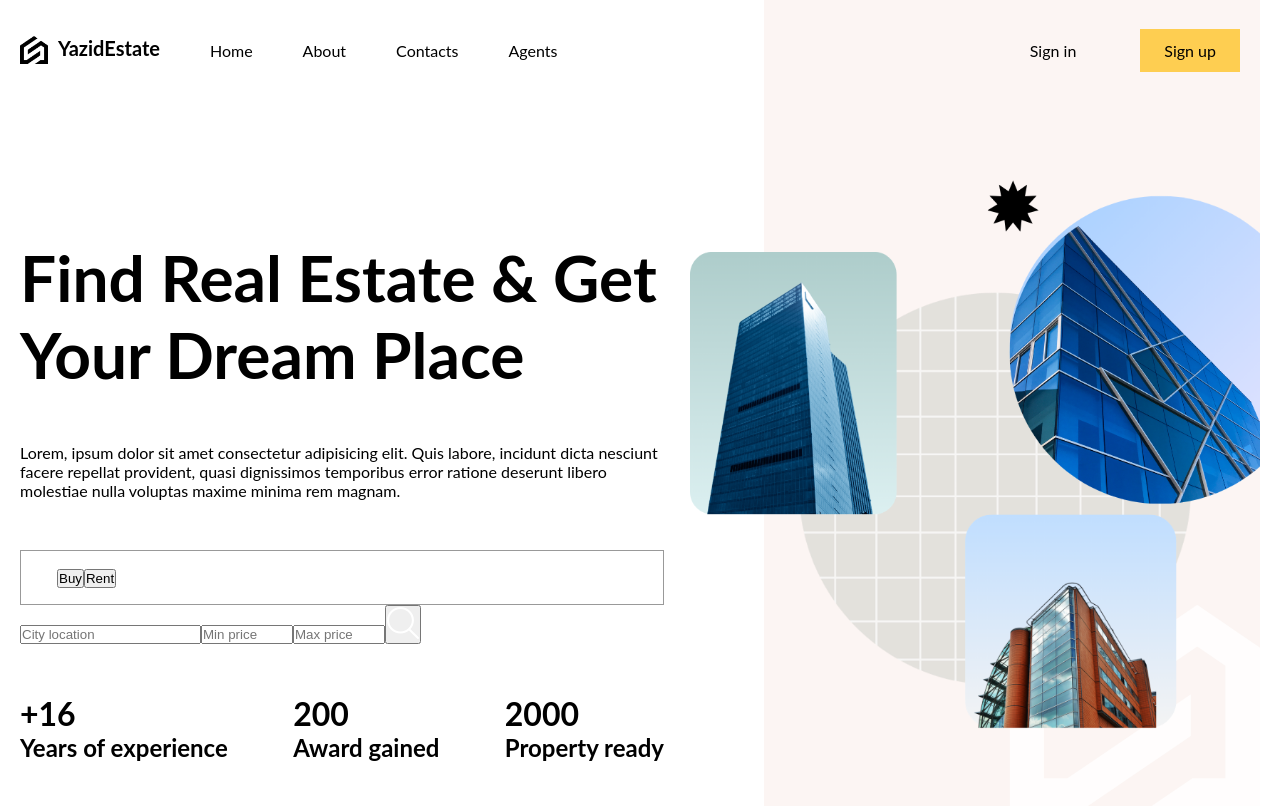
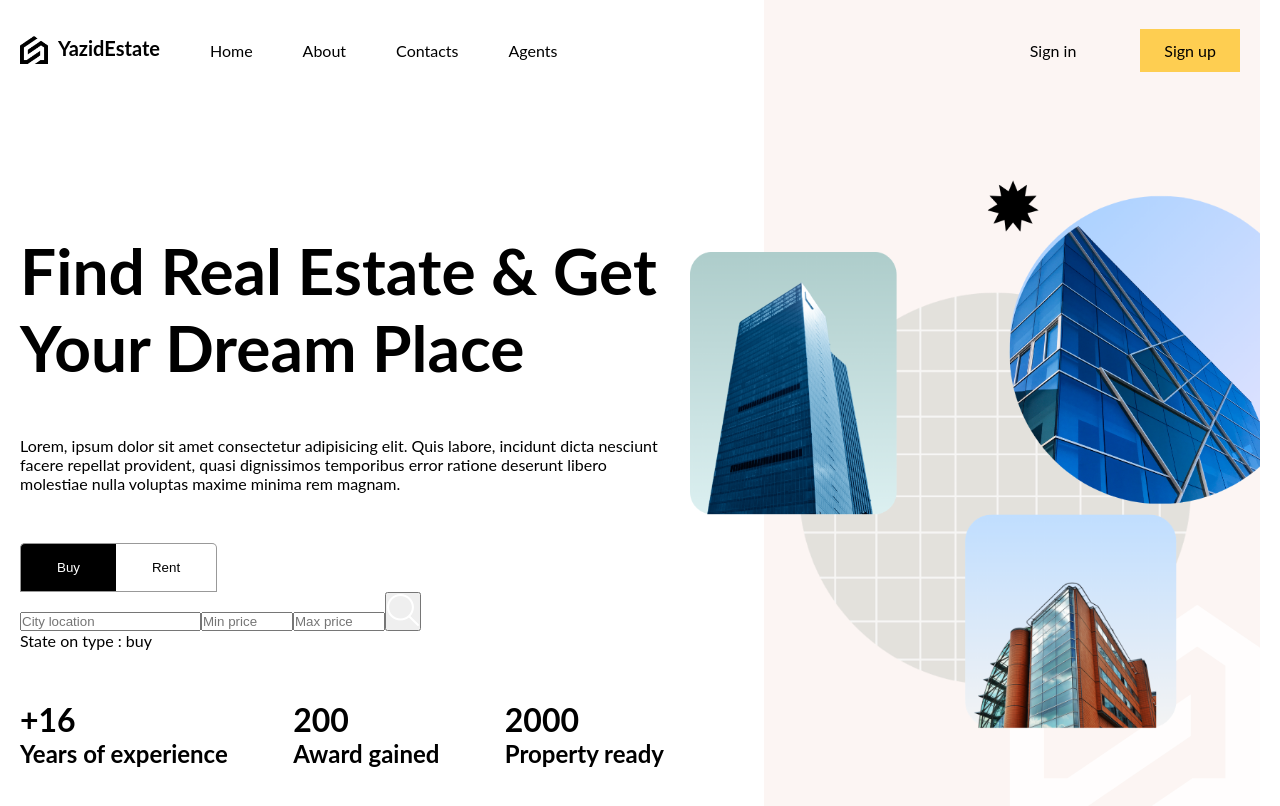
Before and after one commit to yazid1bernou/real-estate-ui-react, a React (Vite) app: page / in a window 1280 px wide. Shown: the top 806 px of the page. Built offline with nearby package versions, Linux system fonts and the light colour scheme.

Commit message:
create dynamique switch between two button

```diff
--- a/src/components/searchBar/SearchBar.jsx
+++ b/src/components/searchBar/SearchBar.jsx
@@ -1,11 +1,24 @@
+import { useState } from "react";
 import "./searchBar.scss";
 
 function SearchBar () {
+    const types = ["buy" , "rent"];
+    const [query , setQuery] = useState({
+        type : "buy",
+        location : "" ,
+        minPrice : 0 ,
+        maxPrice : 0
+      })
+    const switchType = (val) => {
+       setQuery ((prev) => ({...prev ,  type : val}))
+    }
     return (
         <div className="searchBar">
             <div className="type">
-                <button>Buy</button>
-                <button>Rent</button>
+               {types.map((type) => (
+                     <button key={type} onClick={() => switchType(type) } className={query.type === type ? "active" : ""}>{type}</button>
+               ))}
+
             </div>
             <form action="">
                 <input type="text" name="location" placeholder="City location"/>
@@ -13,6 +26,8 @@ function SearchBar () {
                 <input type="number" name="maxPrice" min={0} max={1000000} placeholder="Max price"/>
                 <button><img src="/search.png" alt="" /></button>
             </form>
+
+            <p> State on type : {query.type}</p>
         </div>
 
     )
--- a/src/components/searchBar/searchBar.scss
+++ b/src/components/searchBar/searchBar.scss
@@ -1,6 +1,26 @@
 .searchBar {
     .type {
-        padding: 16px 36px;
-        border: 1px solid #999;
+        button {
+            padding: 16px 36px;
+            border: 1px solid #999;
+            cursor: pointer;
+            background-color: white;
+            text-transform: capitalize;
+            &.active {
+                background-color: black;
+                color: white;
+            }
+            &:first-child {
+                border-top-left-radius: 5px;
+                border-right: none;
+            }
+            &:last-child {
+                border-top-right-radius: 5px;
+                border-left: none;
+            }
+        }
+
+
+
     }
 }
--- a/src/pages/homePage.jsx
+++ b/src/pages/homePage.jsx
@@ -1,6 +1,8 @@
 import "./homePage.scss";
 import SearchBar from "../components/searchBar/SearchBar"
 function HomePage () {
+
+
     return (
         <div className="homePage">
               <div className="textContainer">
```
